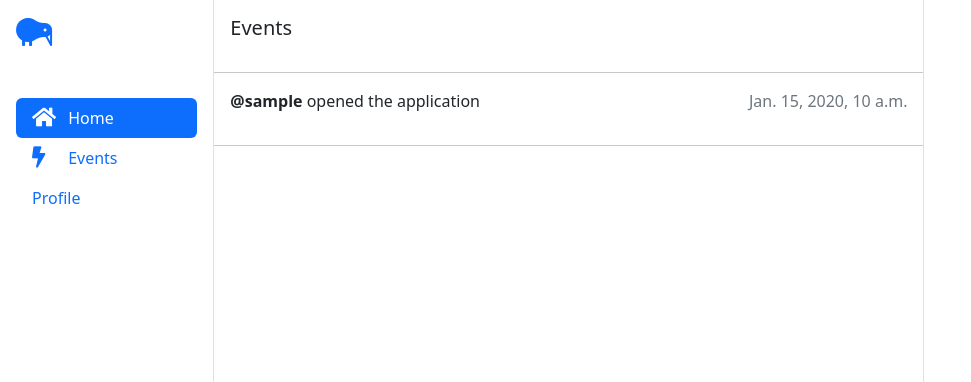
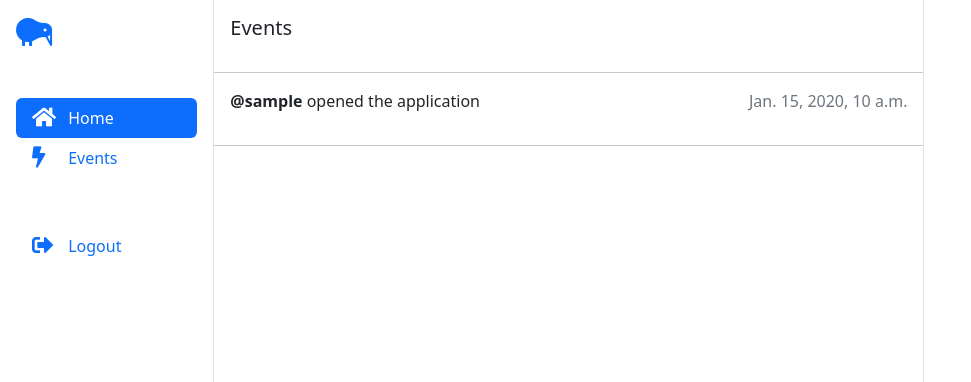
Before and after one commit to ricardomongza99/twitter-reloaded, a Django app: page /events/ in a window 1280 px wide. Shown: the top 382 px of the page, without its empty margins (0-971 px from the left). Run offline with Django 4.2, Linux system fonts and the light colour scheme; tables that the repository leaves empty hold one stand-in row (values such as "Sample post").

Commit message:
Fix urls

```diff
--- a/templates/components/navbar.html
+++ b/templates/components/navbar.html
@@ -4,7 +4,7 @@
     </a>
     <ul class="nav nav-pills flex-column mb-auto mt-5">
         <li class="nav-item">
-            <a class="nav-link active" href="/tweets" aria-current="page">
+            <a class="nav-link active" href="/" aria-current="page">
                 <i class="fa fa-home fa-lg" style="width: 24px; margin-right: 8px;"></i>
                 <span class="nav-text">Home</span>
             </a>
@@ -15,16 +15,14 @@
                 Events
             </a>
         </li>
-        <li class="nav-item">
-            <a class="nav-link" href="#">
-                Profile
+        <li class="mt-5">
+            <a class="nav-link" href="#" onclick=" document.getElementById('logout-form').submit();">
+                <i class="fas fa-sign-out-alt fa-lg" style="width: 24px; margin-right: 8px;"></i>
+                Logout
             </a>
+            <form id="logout-form" method="POST" action="{% url 'logout' %}" style="display: none;">
+                {% csrf_token %}
+            </form>
         </li>
-        {% if user.is_authenticated %}
-        <form method="POST" action="{% url 'login' %}" class="navbar-brand">
-            {% csrf_token %}
-            <button type="submit" class="btn btn-link">Logout</button>
-        </form>
-        {% endif %}
     </ul>
 </div>
--- a/twitter_reloaded/urls.py
+++ b/twitter_reloaded/urls.py
@@ -21,8 +21,6 @@ from users.views import register, user_login
 urlpatterns = [
     path('admin/', admin.site.urls),
     path('', include('tweets.urls')),
-    path('tweets/', include('tweets.urls')),
-    path('register/', register, name='register'),
-    path('login/', user_login, name='login'),
+    path('', include('users.urls')),
     path('', include('events.urls')),
 ]
--- /dev/null
+++ b/users/urls.py
@@ -0,0 +1,9 @@
+from django.urls import path
+from . import views
+from django.contrib.auth import views as auth_views
+
+urlpatterns = [
+    path('register/', views.register, name='register'),
+    path('login/', views.user_login, name='login'),
+    path('logout/', auth_views.LogoutView.as_view(next_page='login'), name='logout')
+]
```
